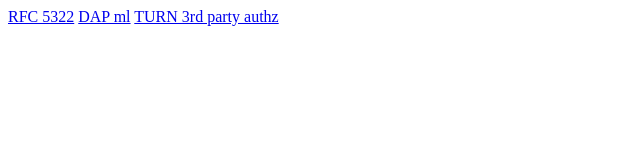
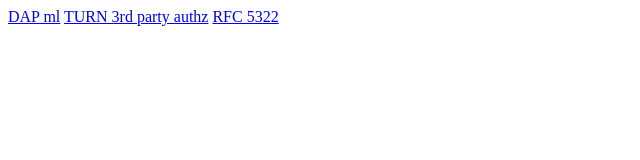
Before and after one commit to dontcallmedom/travis-test, a plain HTML site: page index.html in a window 1280 px wide. Shown: the full height of the page, 0-640 px from the left. Drawn offline with Linux system fonts and the light colour scheme.

Commit message:
testing order of links

```diff
--- a/index.html
+++ b/index.html
@@ -1,5 +1,6 @@
 <!doctype html><html>
-<body><a href="https://tools.ietf.org/html/rfc5322">RFC 5322</a>
+<body>
 <a href="https://lists.w3.org/Archives/Public/public-device-apis/">DAP ml</a>
 <a href="https://datatracker.ietf.org/doc/draft-ietf-tram-turn-third-party-authz/">TURN 3rd party authz</a>
+<a href="https://tools.ietf.org/html/rfc5322">RFC 5322</a>
 </body></html>
```
